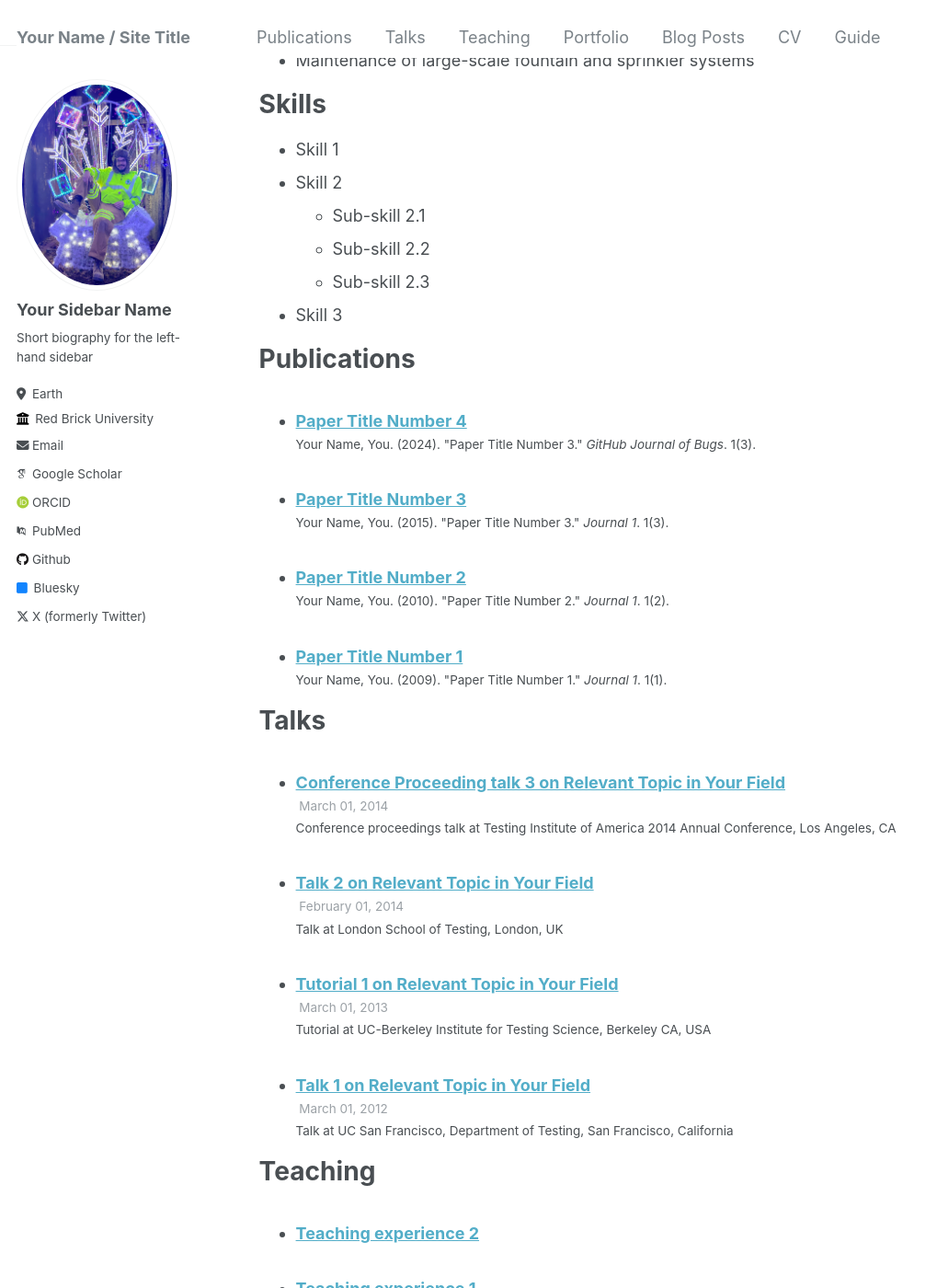
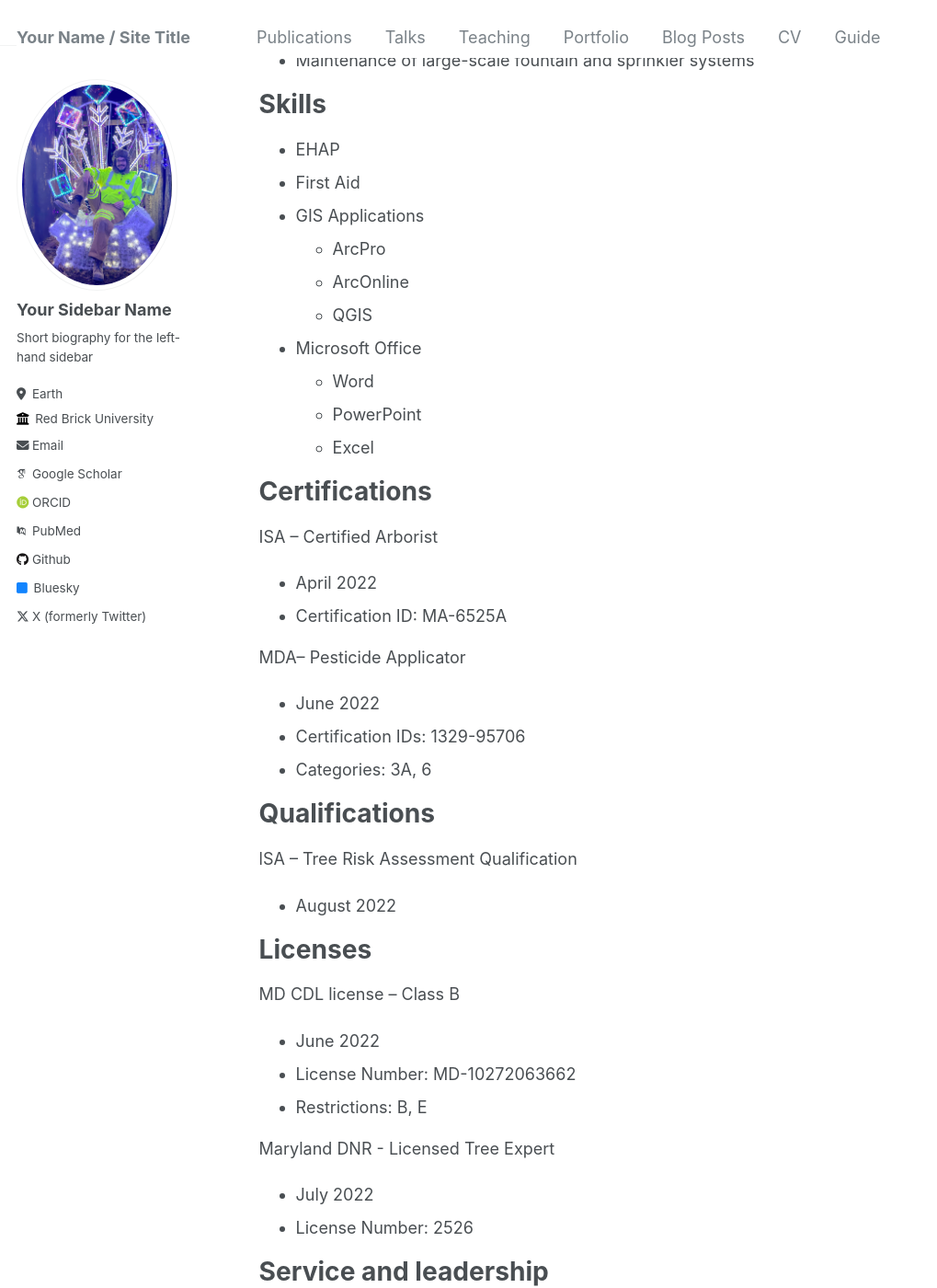
Before and after one commit to LucasBendit/LucasBendit.github.io, a Jekyll site: the page built from _pages/cv.md, in a window 1280 px wide and 1400 px high, scrolled down 1472 px. Shown: the whole window at 92% size, without its empty margins (0-1019 px from the left). Built offline with Jekyll 4.4.1, drawn with Linux system fonts in a browser that asks for light colours; some web fonts are replaced.

Commit message:
Update cv.md

```diff
--- a/_pages/cv.md
+++ b/_pages/cv.md
@@ -54,30 +54,44 @@ Intern: US Capitol Grounds
 
 Skills
 ======
-* Skill 1
-* Skill 2
-  * Sub-skill 2.1
-  * Sub-skill 2.2
-  * Sub-skill 2.3
-* Skill 3
+* EHAP
+* First Aid
+* GIS Applications
+  * ArcPro
+  * ArcOnline
+  * QGIS
+* Microsoft Office
+  * Word
+  * PowerPoint
+  * Excel
 
-Publications
+Certifications
 ======
-  <ul>{% for post in site.publications reversed %}
-    {% include archive-single-cv.html %}
-  {% endfor %}</ul>
+ISA – Certified Arborist
+* April 2022
+* Certification ID: MA-6525A
 
-Talks
+MDA– Pesticide Applicator
+* June 2022
+* Certification IDs: 1329-95706
+ * Categories: 3A, 6
+
+Qualifications
 ======
-  <ul>{% for post in site.talks reversed %}
-    {% include archive-single-talk-cv.html  %}
-  {% endfor %}</ul>
+lSA – Tree Risk Assessment Qualification
+* August 2022
 
-Teaching
+Licenses
 ======
-  <ul>{% for post in site.teaching reversed %}
-    {% include archive-single-cv.html %}
-  {% endfor %}</ul>
+MD CDL license – Class B
+* June 2022
+* License Number: MD-10272063662
+ * Restrictions: B, E
+
+Maryland DNR - Licensed Tree Expert
+* July 2022
+* License Number: 2526
+
 
 Service and leadership
 ======
```
